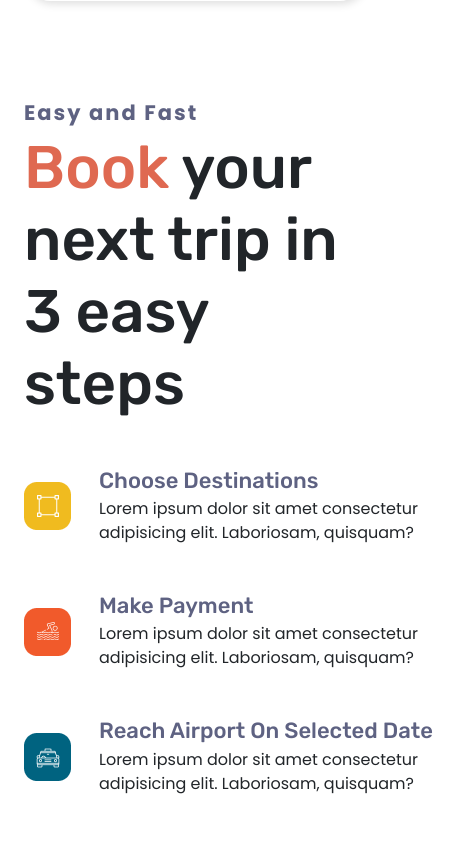
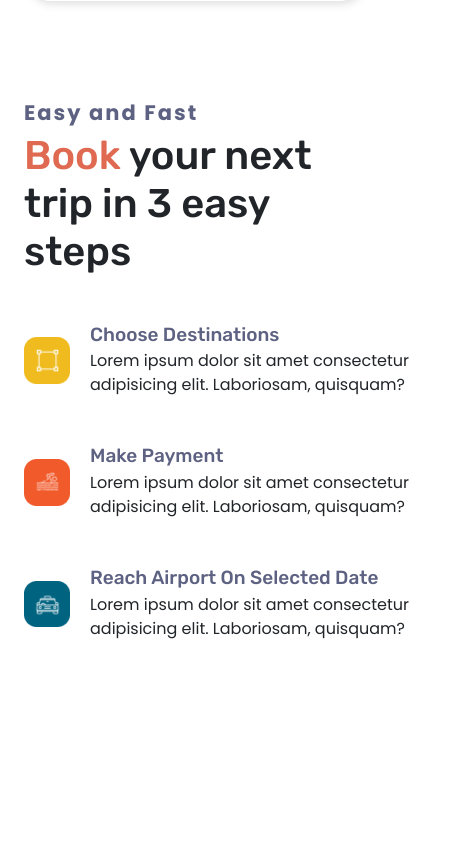
Before and after one commit to tanvir1017/Travel-website, a plain HTML site: page index.html in a window 390 px wide. Shown: the part 4500-5344 px from the top of the page, 449 px wide, since content can reach past the window. Drawn offline with nearby package versions, Linux system fonts and the light colour scheme.

Commit message:
second commit

```diff
--- a/style.css
+++ b/style.css
@@ -377,6 +377,31 @@ header
     .categorys{
         margin: 280px auto 0px;
     }
+    .trip-title{
+        font-size: 40px;
+    }
+    .next-trip-info{
+        width: 396px;
+        overflow: hidden;
+    }
+    .trip-icon{
+        width: 46px;
+        height: auto;
+    }
+    .trip-text{
+        margin-left: 20px;
+    }
+
+    .trip-text h4{
+        color: #5E6282;
+        font-size: 19px;
+        margin-bottom: 3px;
+    }
+    .trip-text p{
+        margin-bottom: 0px;
+        width: 350px;
+        overflow: hidden;
+    }
     .destination-card{
         width: 330px;
         height: 541px;
@@ -412,6 +437,17 @@ header
     .sliders
     {
         margin-top: 70px;
+    }
+    .card{
+        padding: 10px;
+        border-radius: 30px;
+        position: relative;
+        left: 67px;
+        top: 49px;
+        width: 280px;
+        height: 350px;
+        border: none !important;
+        box-shadow: 2px 0px 8px 3px rgb(0 0 0 / 13%);
     }
     .second-card
     {
```
